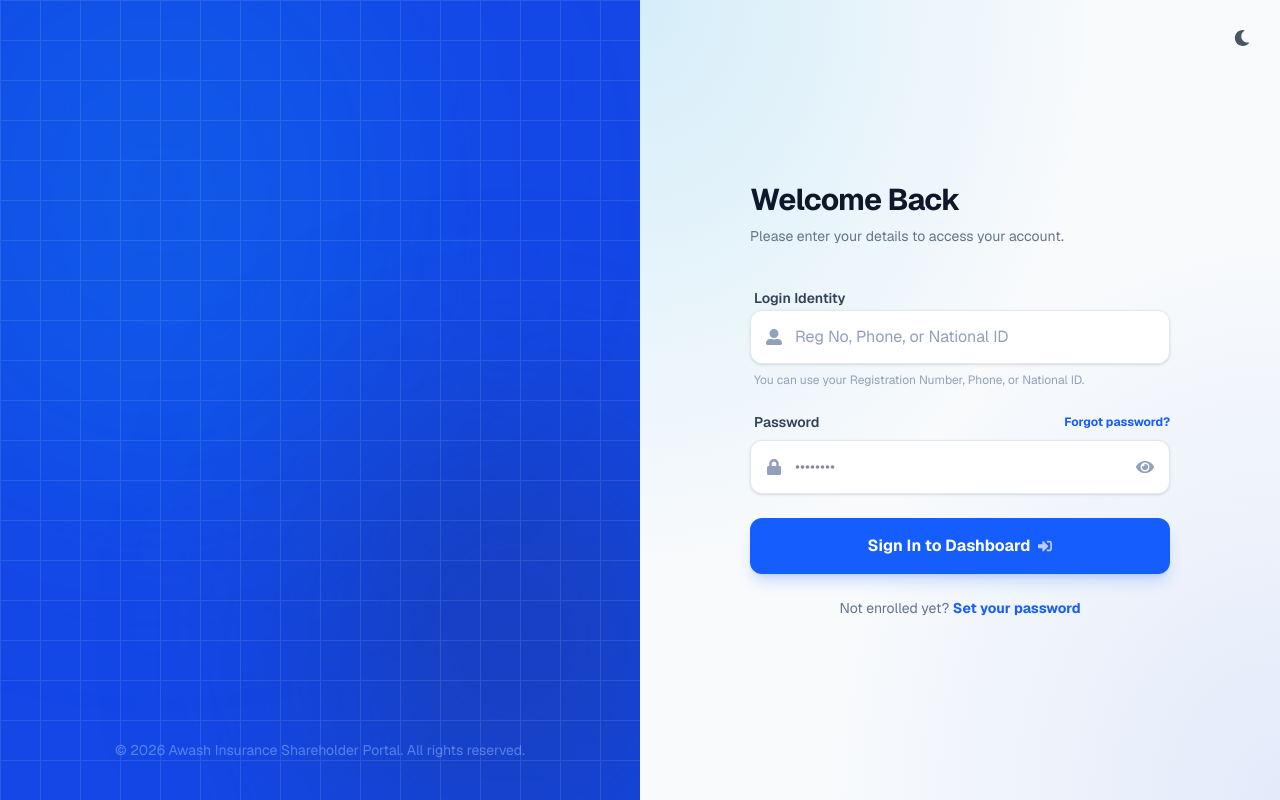
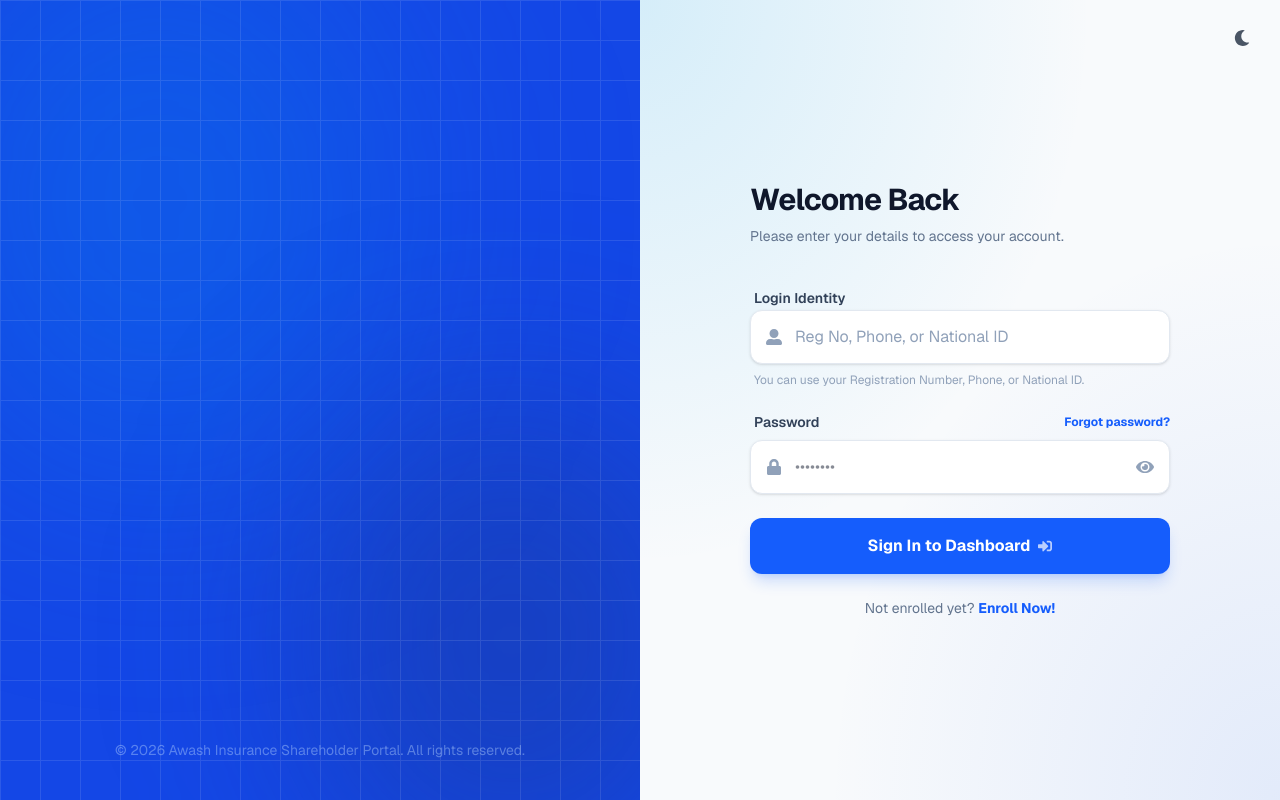
Before and after one commit to Fraol0411/Shareholder_nextjs, a Next.js app: page /login in a window 1280 px wide. Built offline with nearby package versions, Linux system fonts and the light colour scheme.

Commit message:
26-08-2026

```diff
--- a/src/app/login/page.js
+++ b/src/app/login/page.js
@@ -168,7 +168,7 @@ export default function LoginPage() {
 
         <div className="relative z-10 w-full max-w-xl px-12 animate-content">
           <div className="flex items-center gap-3 text-white mb-12">
-            <div className="flex h-14 w-14 items-center justify-center rounded-2xl bg-white/10 backdrop-blur-xl border border-white/20 shadow-2xl">
+            <div className="flex h-14 w-14 items-center justify-center rounded-2xl bg-white backdrop-blur-xl border border-white/20 shadow-2xl">
               <img src="/images/logo.png" alt="Awash Insurance" className="h-9 w-auto" />
             </div>
             <div>
@@ -189,7 +189,7 @@ export default function LoginPage() {
           <div className="mt-12 space-y-4">
             {[
               { icon: FaChartLine, title: 'Portfolio Insights', desc: 'Track your growth and dividend history.' },
-              { icon: FaClipboardCheck, title: 'Easy Compliance', desc: 'Manage tax documents and legal forms.' }
+              // { icon: FaClipboardCheck, title: 'Easy Compliance', desc: 'Manage tax documents and legal forms.' }
             ].map((item, i) => (
               <div key={i} className="flex items-center gap-4 rounded-2xl bg-white/5 p-5 backdrop-blur-md border border-white/10 hover:bg-white/10 transition-all cursor-default">
                 <div className="flex h-10 w-10 shrink-0 items-center justify-center rounded-lg bg-sky-400 text-blue-900">
@@ -348,7 +348,7 @@ export default function LoginPage() {
                         onClick={() => { setShowChangePassword(true); setError(''); setPasswordSetSuccess(false); }}
                         className="font-bold text-blue-600 transition-colors hover:text-blue-700 dark:text-blue-400 dark:hover:text-blue-300"
                       >
-                        Set your password
+                        Enroll Now!
                       </button>
                     </p>
                   </div>
--- a/src/app/my-decisions/page.js
+++ b/src/app/my-decisions/page.js
@@ -60,6 +60,12 @@ export default function MyDecisionsPage() {
         headers: { Authorization: `Bearer ${token}` },
       });
       const data = await res.json();
+      // check if response has rows
+      if (!data || !data.decisions || data.decisions.length === 0) {
+        setDecisions([]);
+        setIsLoading(false);
+        return;
+      }
       if (!res.ok) throw new Error(data.message || 'Failed to load decisions');
       setDecisions(data.decisions || []);
     } catch (err) {
--- a/src/libs/auth.js
+++ b/src/libs/auth.js
@@ -47,7 +47,7 @@ export function isStaffRole(role) {
 }
 
 export function isAdminRole(role) {
-  return role === 'admin' || role === 'staff';
+  return role === 'admin';
 }
 
 export function getRoleLabel(role) {
```
